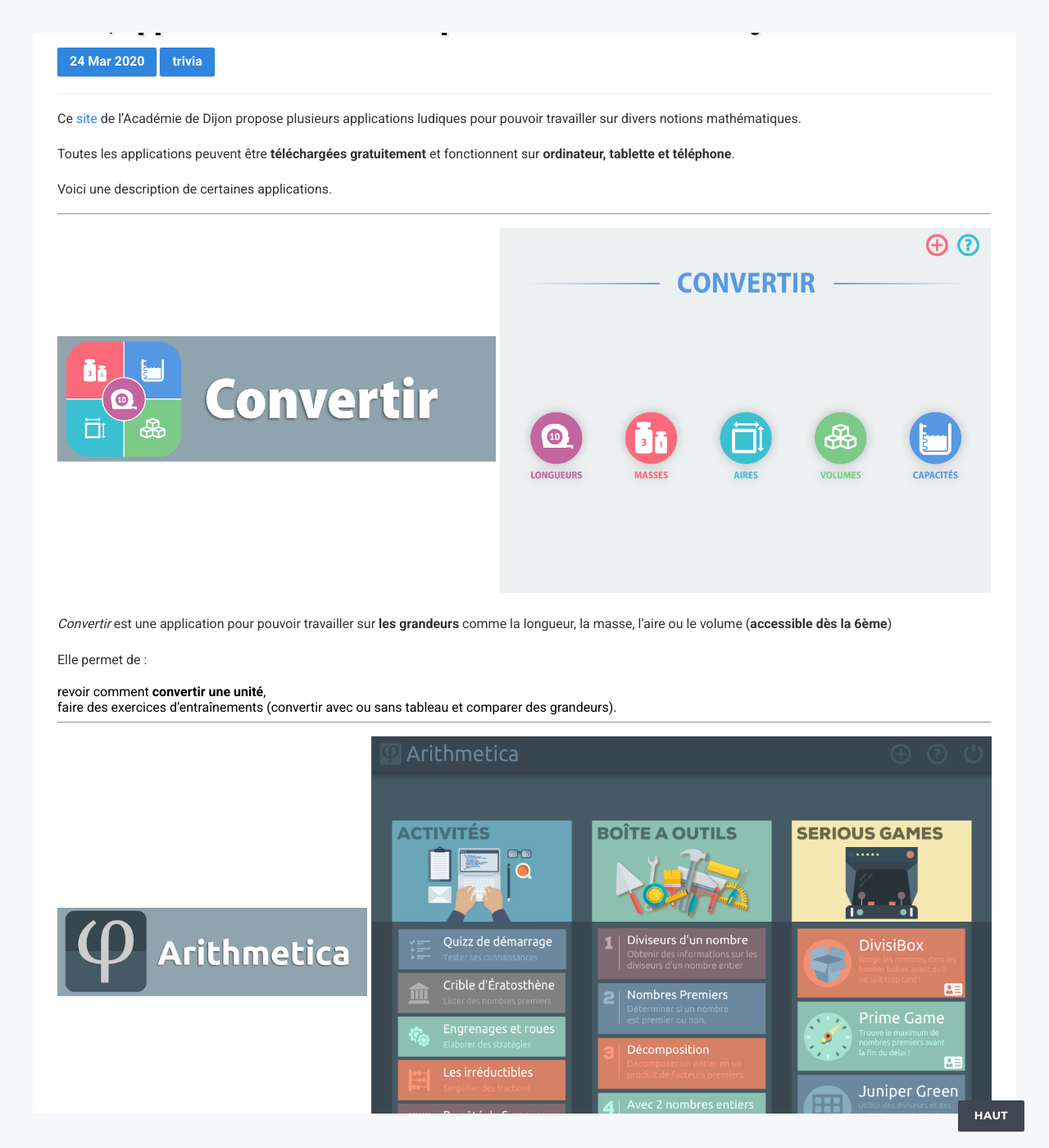
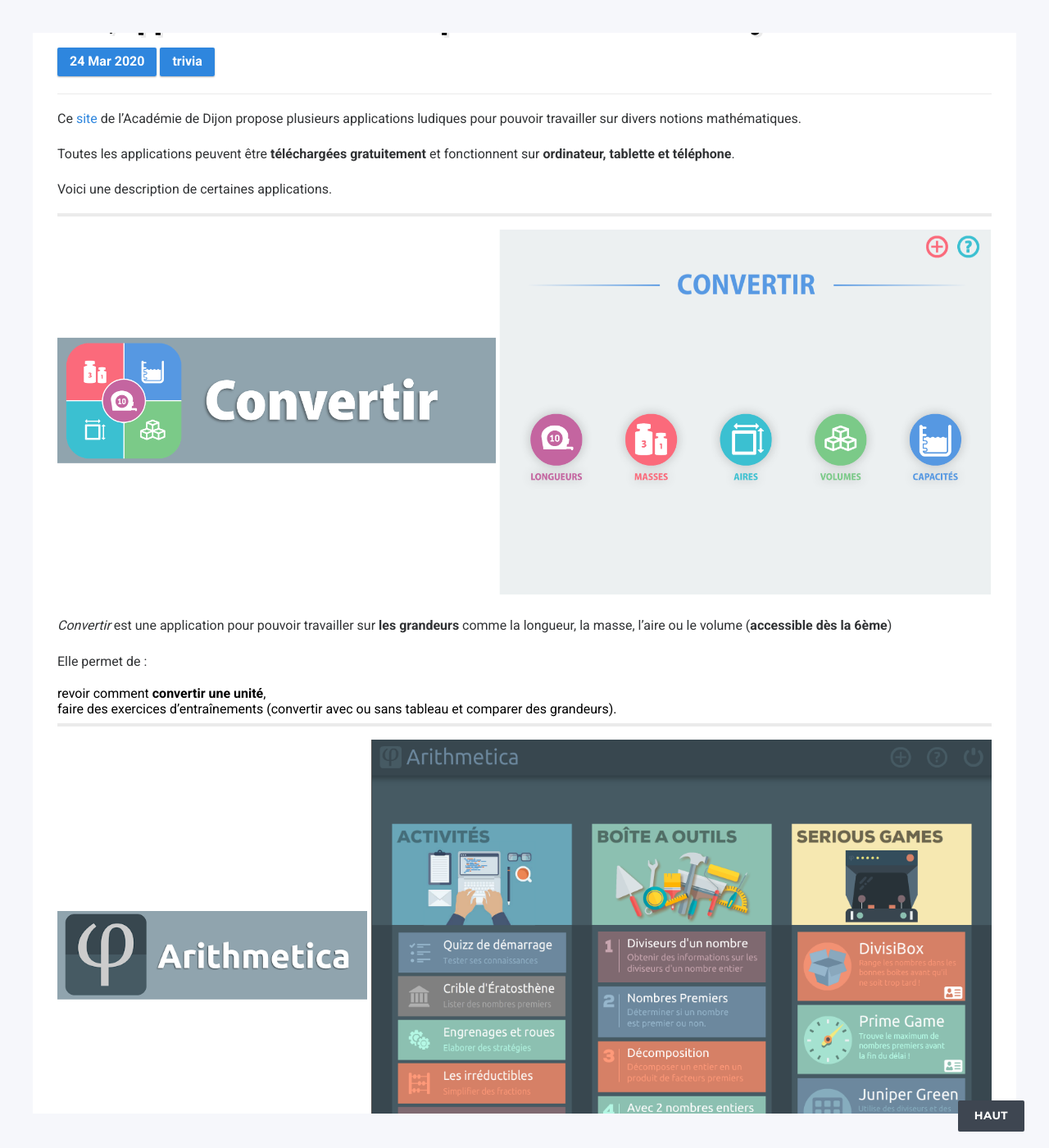
Before and after one commit to DangSinslay/DangSinslay.github.io, a Jekyll site: the page built from _posts/trivia/2020-03-24-site1.md, in a window 1280 px wide and 1400 px high, scrolled down 419 px. Shown: the whole window at 82% size. Built offline with Jekyll 4.4.1, drawn with Linux system fonts in a browser that asks for light colours.

Commit message:
Update main.css

```diff
--- a/css/main.css
+++ b/css/main.css
@@ -14,6 +14,10 @@
 a {
 	color: #2e86de !important;
 	text-decoration: none;
+}
+
+hr {
+	border: 2px solid #EBEBEB !important;
 }
 
 .exercice {
```
